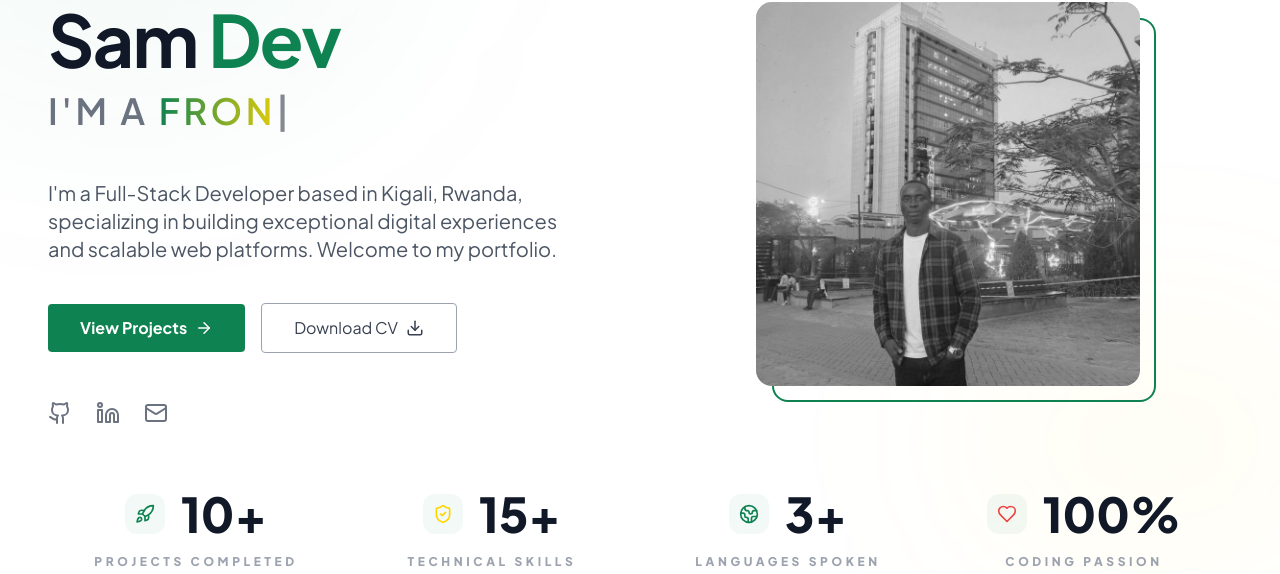
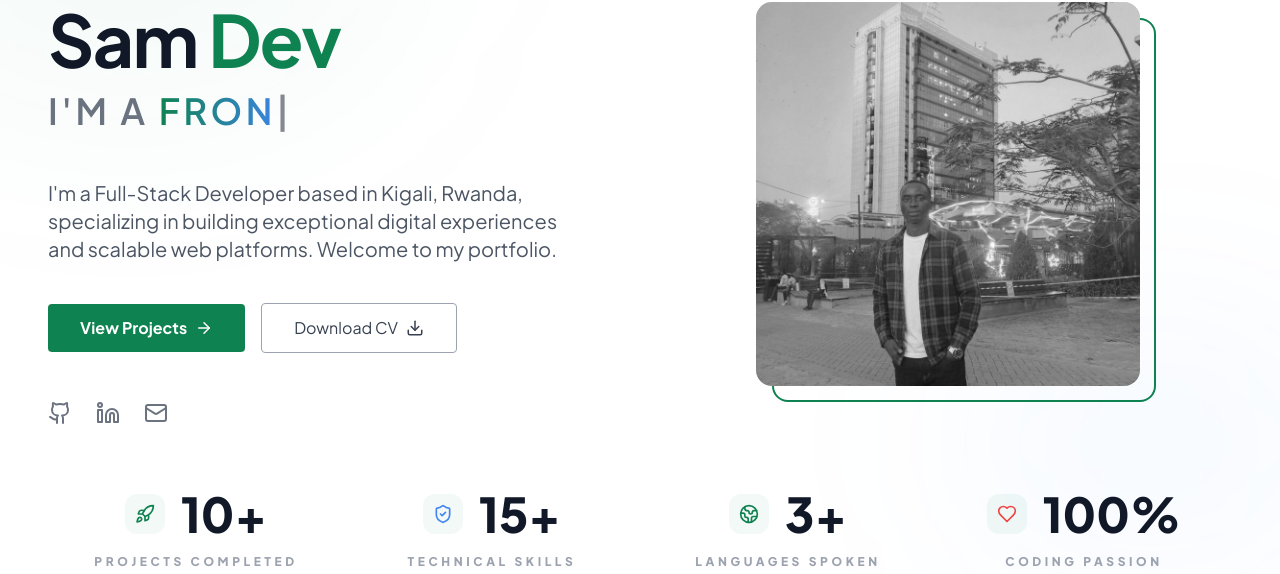
Before and after one commit to Samlite250/Samportfolio, a React (Vite) app: page / in a window 1280 px wide. Shown: the part 158-732 px from the top of the page. Built offline with nearby package versions, Linux system fonts and the light colour scheme.

Commit message:
style: replace gold/yellow with Google blue across theme and OG card

```diff
--- a/tailwind.config.js
+++ b/tailwind.config.js
@@ -13,7 +13,7 @@ export default {
           light: '#14a366',
           dark: '#0a5c39',
         },
-        secondary: '#FFD700',
+        secondary: '#4285F4',
         accent: '#06946e',
         dark: {
           950: '#050505',
```
Also changed, not shown: public/images/og-image.png.
